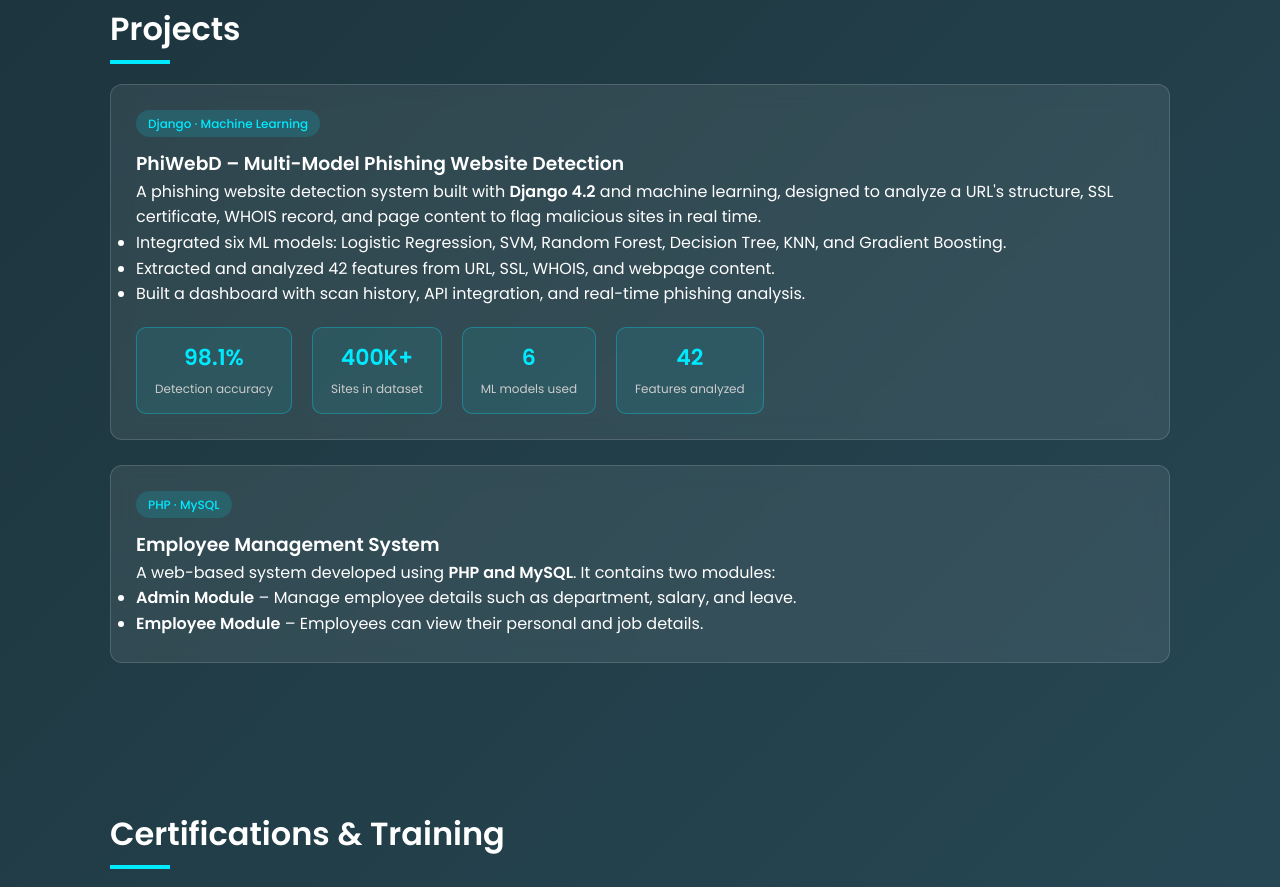
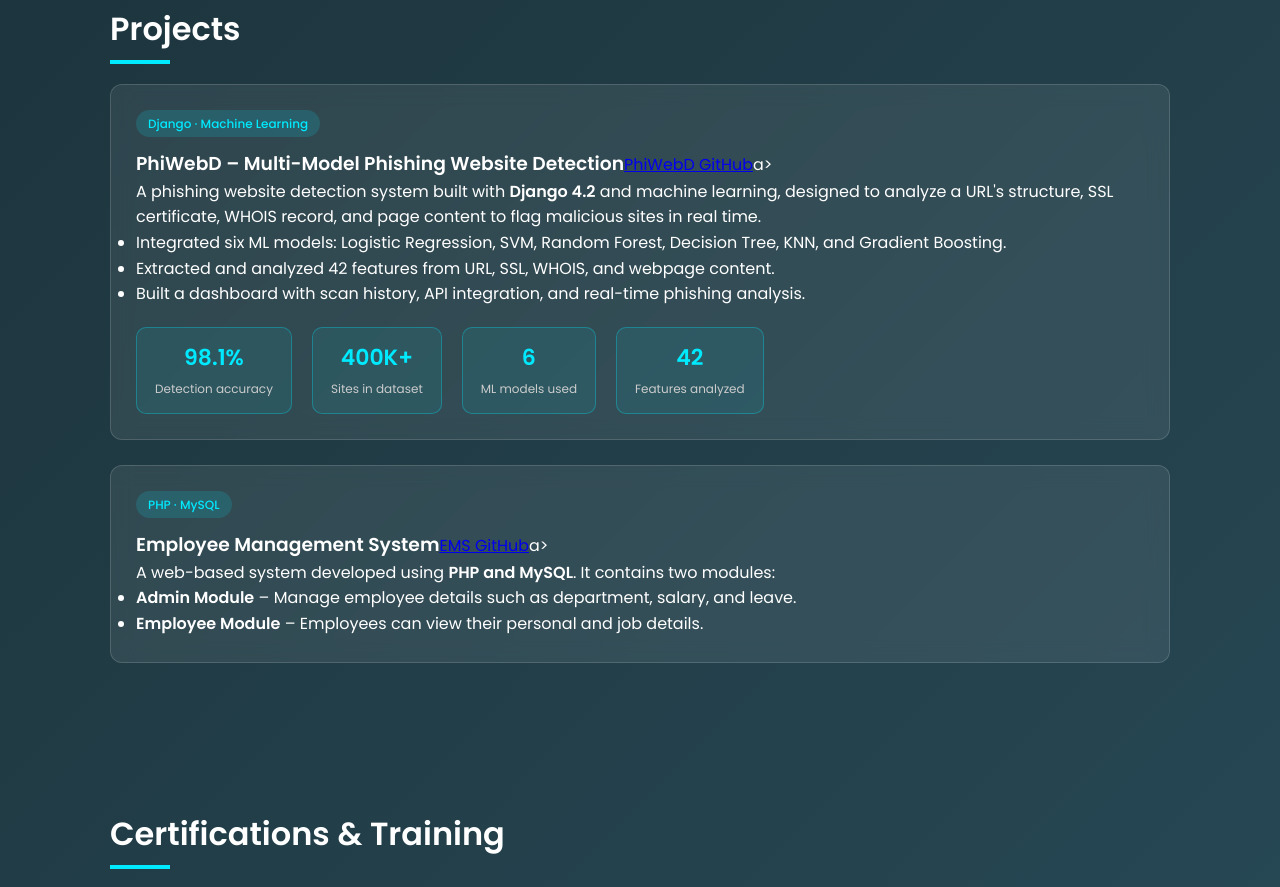
Before and after one commit to vish2412/vish2412.github.io, a plain HTML site: page index.html in a window 1280 px wide. Shown: the part 2414-3301 px from the top of the page. Drawn offline with Linux system fonts and the light colour scheme.

```diff
--- a/index.html
+++ b/index.html
@@ -373,7 +373,7 @@
 <div class="card">
 
 <span class="tag">Django · Machine Learning</span>
-<h3>PhiWebD – Multi-Model Phishing Website Detection</h3>
+<h3>PhiWebD – Multi-Model Phishing Website Detection<span style="font-weight:400; font-size:0.85em;"><a href=https://github.com/vish2412/PhiWebD>PhiWebD GitHub</a>a></a></span></h3>
 
 <p>
 A phishing website detection system built with <b>Django 4.2</b> and machine learning, designed
@@ -399,7 +399,7 @@
 <div class="card">
 
 <span class="tag">PHP · MySQL</span>
-<h3>Employee Management System</h3>
+<h3>Employee Management System<span style="font-weight:400; font-size:0.85em;"><a href=https://github.com/vish2412/EMS>EMS GitHub</a>a></a></span></h3>
 
 <p>
 A web-based system developed using <b>PHP and MySQL</b>.
```
